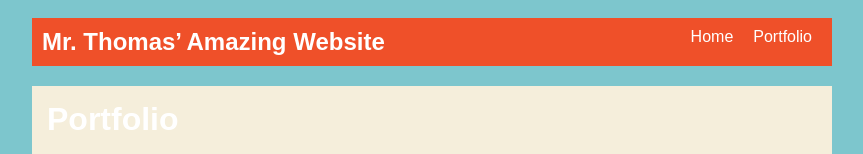
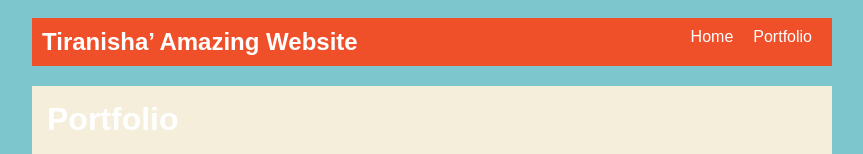
Before and after one commit to tiranishajackson/tiranishajackson.github.io, a plain HTML site: page portfolio.html in a window 1280 px wide. Shown: the top 154 px of the page, without its empty margins (208-1071 px from the left). Drawn offline with Linux system fonts and the light colour scheme.

Commit message:
portfolio

```diff
--- a/portfolio.html
+++ b/portfolio.html
@@ -9,7 +9,7 @@
     <body>
       <div id="all-contents">
         <nav>
-            <h1>Mr. Thomas’ Amazing Website</h1>
+            <h1>Tiranisha’ Amazing Website</h1>
             <ul id="nav-ul">
                <li class="nav-li">
                <a class="nav-a" href="index.html">Home</a>
```
